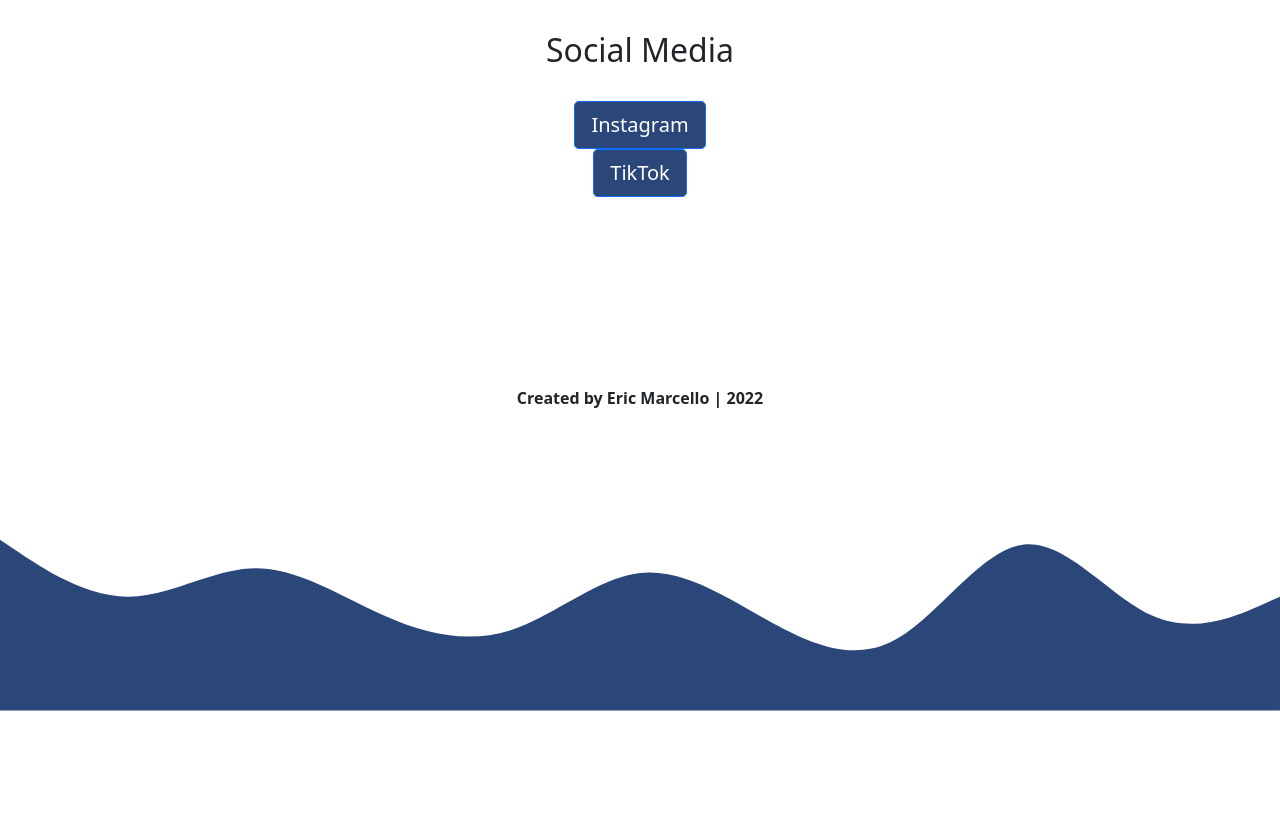
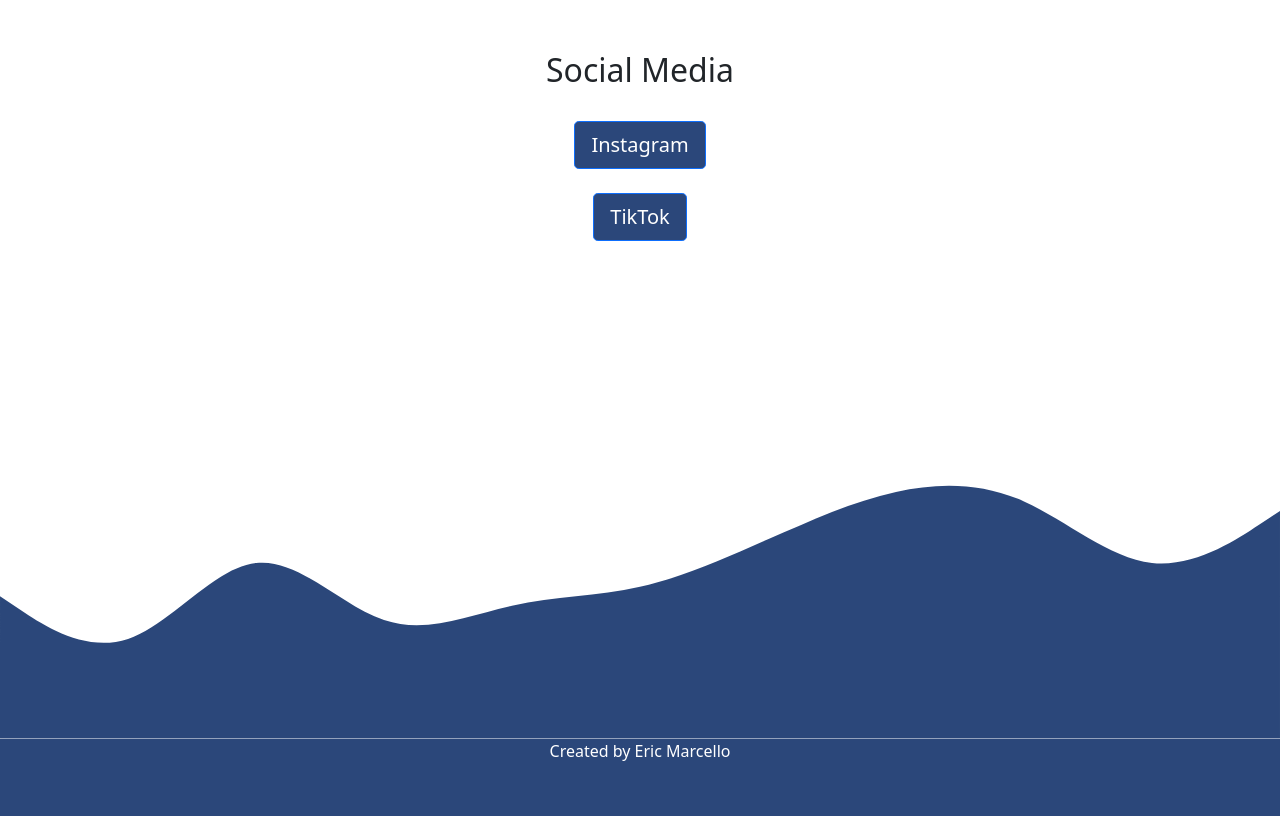
Before and after one commit to Ericmarcll/ericmarcll.github.io, a plain HTML site: page index.html in a window 1280 px wide. Shown: the part 2217-3033 px from the top of the page. Before the commit the page ends 2928 px from the top, so only its background shows below. Drawn offline with nearby package versions, Linux system fonts and the light colour scheme.

Commit message:
Bug Fixes v1.1

```diff
--- a/index.html
+++ b/index.html
@@ -43,7 +43,7 @@
 
     <!-- Jumbotron -->
     <section id="home" class="jumbotron text-center mt-2">
-      <img src="img/1647744867633.jpg" alt="Eric Marcello" width="180" class="rounded-circle img-thumbnail" />
+      <img src="img/1647744867633.jpg" alt="Eric Marcello" width="200" class="rounded-circle img-thumbnail" />
       <h1 class="display-4">Eric Marcello</h1>
       <p class="lead">Street Photographer | Digital Creator</p>
       <svg xmlns="http://www.w3.org/2000/svg" viewBox="0 0 1440 320">
@@ -94,7 +94,7 @@
           </div>
         </div>
         </div>
-        <div class="row mb-4">
+        <div class="row mb-4 text-center">
           <div class="col-md-4">
             <div class="card">
               <img src="img/IMG_0229.jpg" class="card-img-top" alt="Projects 1" />
@@ -142,7 +142,7 @@
             </div>
             <div class="row">
               <div class="col text-center">
-                <a href="https://www.instagram.com/itsericmarcello/" class="btn btn-primary btn-lg true" tabindex="-1" role="button" aria-disabled="true" style="background-color: #2b477a;">TikTok</a>
+                <a href="https://www.tiktok.com/@itsericmarcello" class="btn btn-primary btn-lg true mt-4" tabindex="-1" role="button" aria-disabled="true" style="background-color: #2b477a;">TikTok</a>
               </div>
             </div>
           </div>
@@ -150,12 +150,10 @@
     <!-- Akhir Social Media -->
 
     <!-- Footer -->
-    <footer class=" fw-bold text-center"
-      <p>Created by Eric Marcello | 2022</p>
+    <svg class="mt-4" xmlns="http://www.w3.org/2000/svg" viewBox="0 0 1440 320"><path fill="#2b477a" fill-opacity="1" d="M0,160L24,176C48,192,96,224,144,208C192,192,240,128,288,122.7C336,117,384,171,432,186.7C480,203,528,181,576,170.7C624,160,672,160,720,149.3C768,139,816,117,864,96C912,75,960,53,1008,42.7C1056,32,1104,32,1152,53.3C1200,75,1248,117,1296,122.7C1344,128,1392,96,1416,80L1440,64L1440,320L1416,320C1392,320,1344,320,1296,320C1248,320,1200,320,1152,320C1104,320,1056,320,1008,320C960,320,912,320,864,320C816,320,768,320,720,320C672,320,624,320,576,320C528,320,480,320,432,320C384,320,336,320,288,320C240,320,192,320,144,320C96,320,48,320,24,320L0,320Z"></path></svg>
 
-      <svg xmlns="http://www.w3.org/2000/svg" viewBox="0 0 1440 320"><path fill="#2b477a" fill-opacity="1" d="M0,128L24,144C48,160,96,192,144,192C192,192,240,160,288,160C336,160,384,192,432,213.3C480,235,528,245,576,229.3C624,213,672,171,720,165.3C768,160,816,192,864,218.7C912,245,960,267,1008,240C1056,213,1104,139,1152,133.3C1200,128,1248,192,1296,213.3C1344,235,1392,213,1416,202.7L1440,192L1440,320L1416,320C1392,320,1344,320,1296,320C1248,320,1200,320,1152,320C1104,320,1056,320,1008,320C960,320,912,320,864,320C816,320,768,320,720,320C672,320,624,320,576,320C528,320,480,320,432,320C384,320,336,320,288,320C240,320,192,320,144,320C96,320,48,320,24,320L0,320Z"></path></svg>
-    </footer>
-
+    <footer id="hehe" class="fs-10 text-center text-white top-40"
+       <p>Created by Eric Marcello</p>
     <!-- Akhir Footer -->
 
     <script src="https://cdn.jsdelivr.net/npm/bootstrap@5.1.3/dist/js/bootstrap.bundle.min.js" integrity="sha384-ka7Sk0Gln4gmtz2MlQnikT1wXgYsOg+OMhuP+IlRH9sENBO0LRn5q+8nbTov4+1p" crossorigin="anonymous"></script>
--- a/style.css
+++ b/style.css
@@ -19,3 +19,8 @@
 section {
   padding-top: 5rem;
 }
+
+#hehe {
+  background-color: #2b477a;
+  padding-bottom: 1cm;
+}
```
